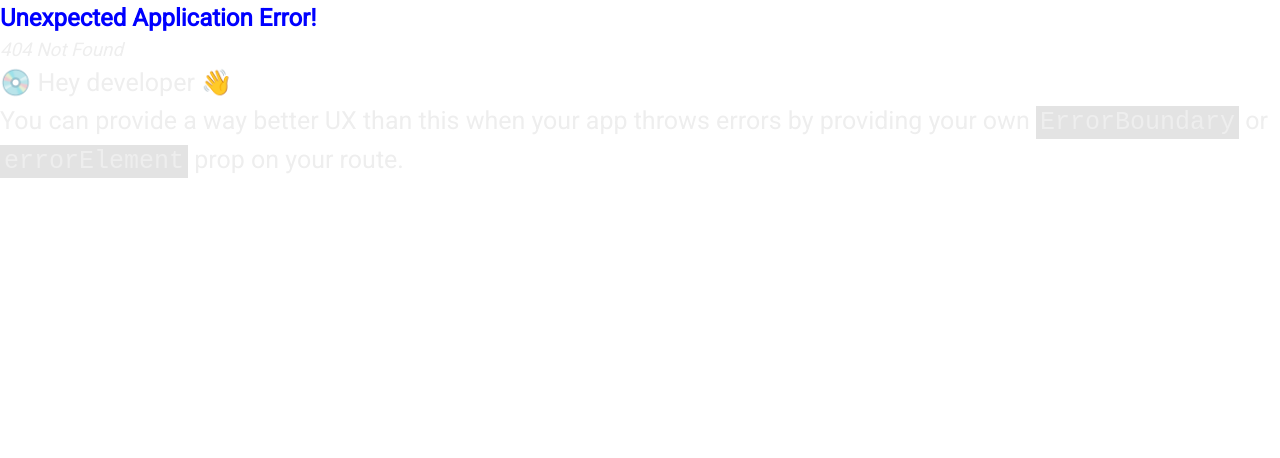
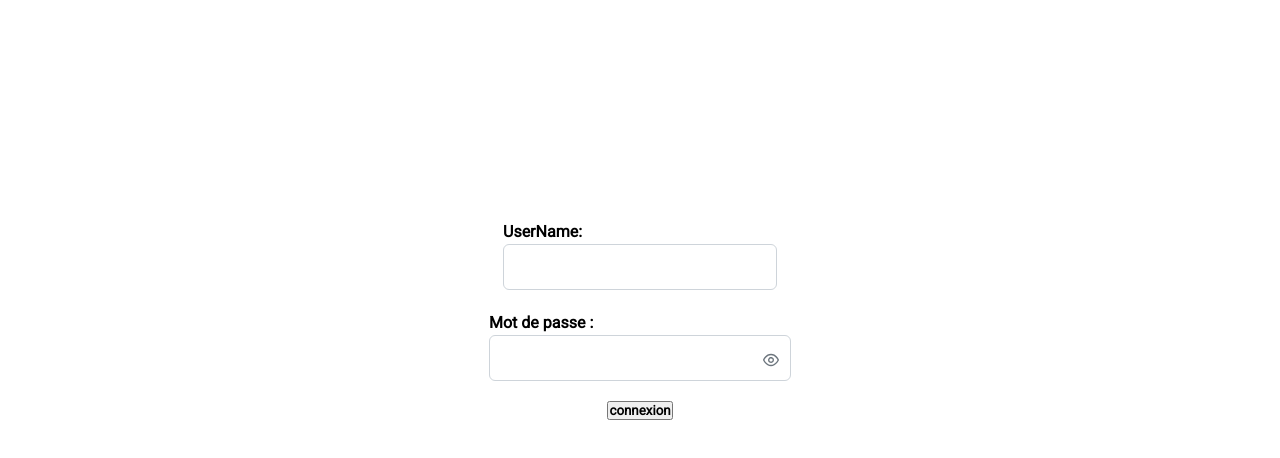
Before and after one commit to Gaby1988/Hackathon2, a React (Vite) app in the folder frontend/: page /login in a window 1280 px wide. Before the commit this address had no page. Shown: the top 458 px of the page. Built offline with nearby package versions, Linux system fonts and the light colour scheme.

Commit message:
login page without scss

```diff
--- a/frontend/src/App.jsx
+++ b/frontend/src/App.jsx
@@ -1,3 +1,5 @@
+import React from "react";
+
 function App() {
   return <div className="App" />;
 }
--- a/frontend/src/App.scss
+++ b/frontend/src/App.scss
@@ -1,5 +1,6 @@
 @import "../src/assets/styles/variables.scss";
 @import "../src/assets/mixins/mixins.scss";
+@import "../src/assets/styles/login.scss";
 
 * {
   margin: 0;
--- /dev/null
+++ b/frontend/src/assets/styles/login.scss
@@ -0,0 +1,14 @@
+.login-container {
+  height: 80vh;
+  display: flex;
+  justify-content: center;
+  align-items: center;
+
+  form {
+    display: flex;
+    flex-direction: column;
+    justify-content: space-evenly;
+    align-items: center;
+    height: 30vh;
+  }
+}
--- /dev/null
+++ b/frontend/src/pages/home/Login.jsx
@@ -0,0 +1,46 @@
+import React, { useState } from "react";
+import { InputText } from "primereact/inputtext";
+import { Password } from "primereact/password";
+
+function Login() {
+  const [userName, setUserName] = useState("");
+
+  const maxl = 250;
+
+  const handleChangeMail = (event) => {
+    if (event.target.value.length <= maxl) {
+      setUserName(event.target.value);
+    }
+  };
+
+  const [password, setPassword] = useState("");
+
+  const handleChangePassword = (event) => {
+    if (event.target.value.length <= maxl) {
+      setPassword(event.target.value);
+    }
+    console.error(maxl);
+  };
+
+  return (
+    <div className="login-container">
+      <form>
+        <label>
+          UserName: <br />
+          <InputText value={userName} onChange={handleChangeMail} />
+        </label>
+        <label>
+          Mot de passe : <br />
+          <Password
+            value={password}
+            onChange={handleChangePassword}
+            feedback={false}
+            toggleMask
+          />
+        </label>
+        <button type="submit">connexion</button>
+      </form>
+    </div>
+  );
+}
+export default Login;
```
Also changed, not shown: frontend/package.json (+5 -4 lines), frontend/src/main.jsx (+7 -0 lines).
